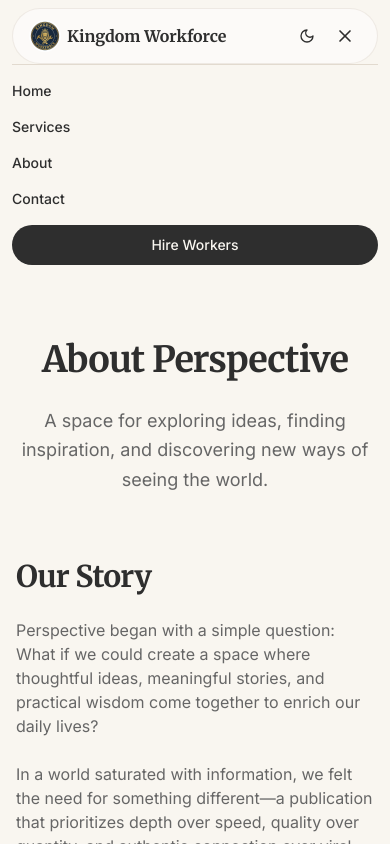
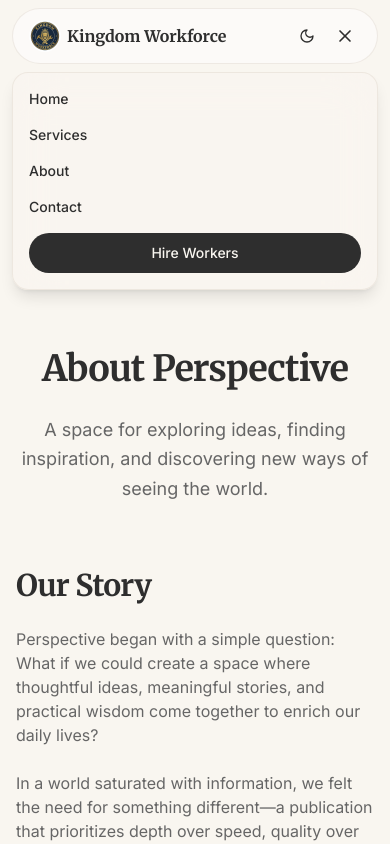
Before and after one commit to naol-onGit/kingdom, a React (Vite) app: page /about in a window 390 px wide. Both pictures are taken after a click on the button 345 px from the left and 36 px from the top of the page. Shown: the top 844 px of the page. Built offline with nearby package versions, Linux system fonts and the light colour scheme; the HTML template or start-up script is replaced by a standard one.

Commit message:
Fix dropdown background
Co-authored-by: naol-onGit <200657485+naol-onGit@users.noreply.github.com>

```diff
--- a/src/components/Header.tsx
+++ b/src/components/Header.tsx
@@ -90,7 +90,7 @@ const Header = () => {
 
         {/* Mobile Menu */}
         {isMenuOpen && (
-          <div className="md:hidden py-4 border-t border-border animate-fade-in">
+          <div className="md:hidden mt-2 py-4 px-4 border border-border/50 rounded-2xl animate-fade-in backdrop-blur-xl bg-background/70 shadow-lg">
             <nav className="flex flex-col gap-4">
               <a href="/" className="text-sm font-medium hover:text-accent transition-colors">
                 Home
```
